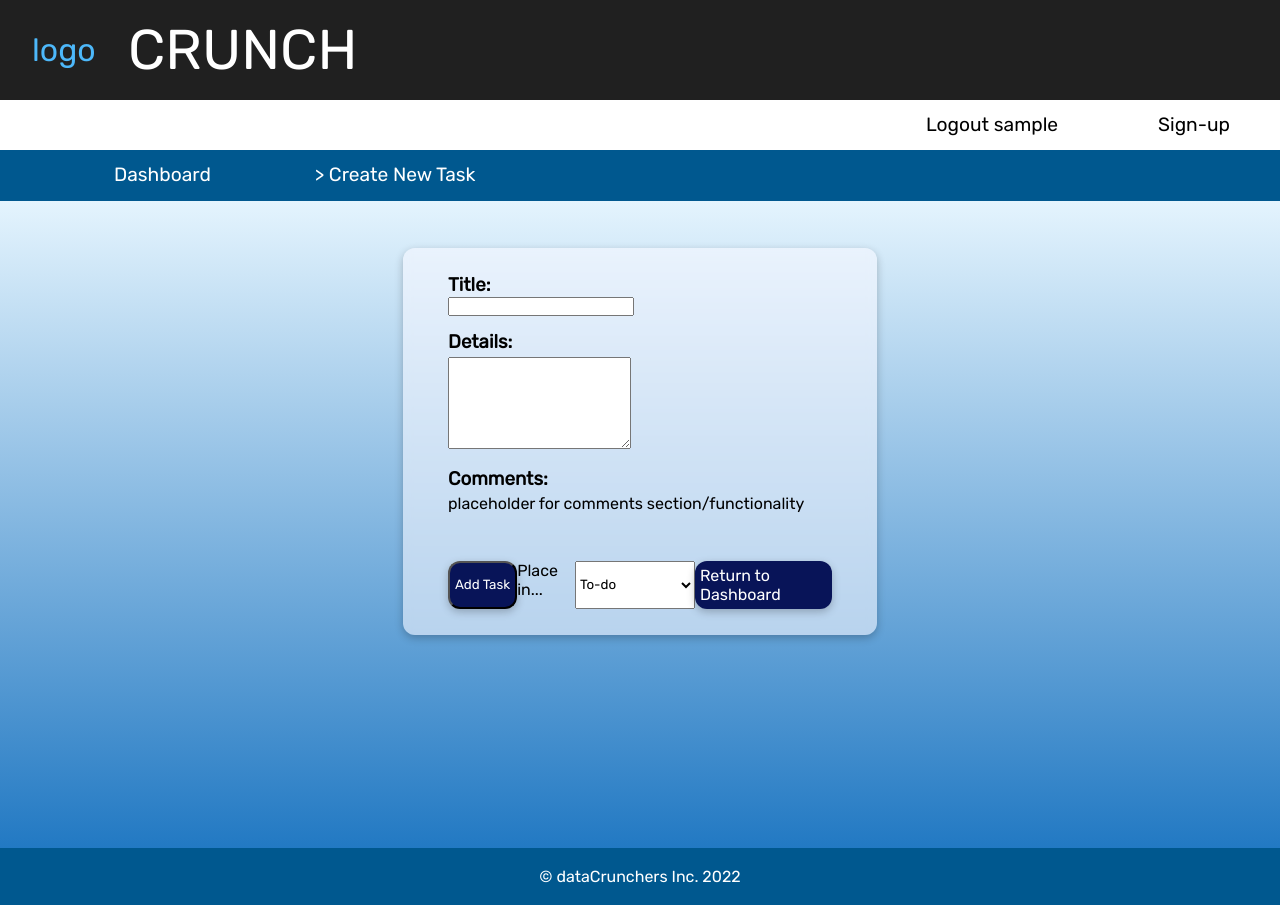
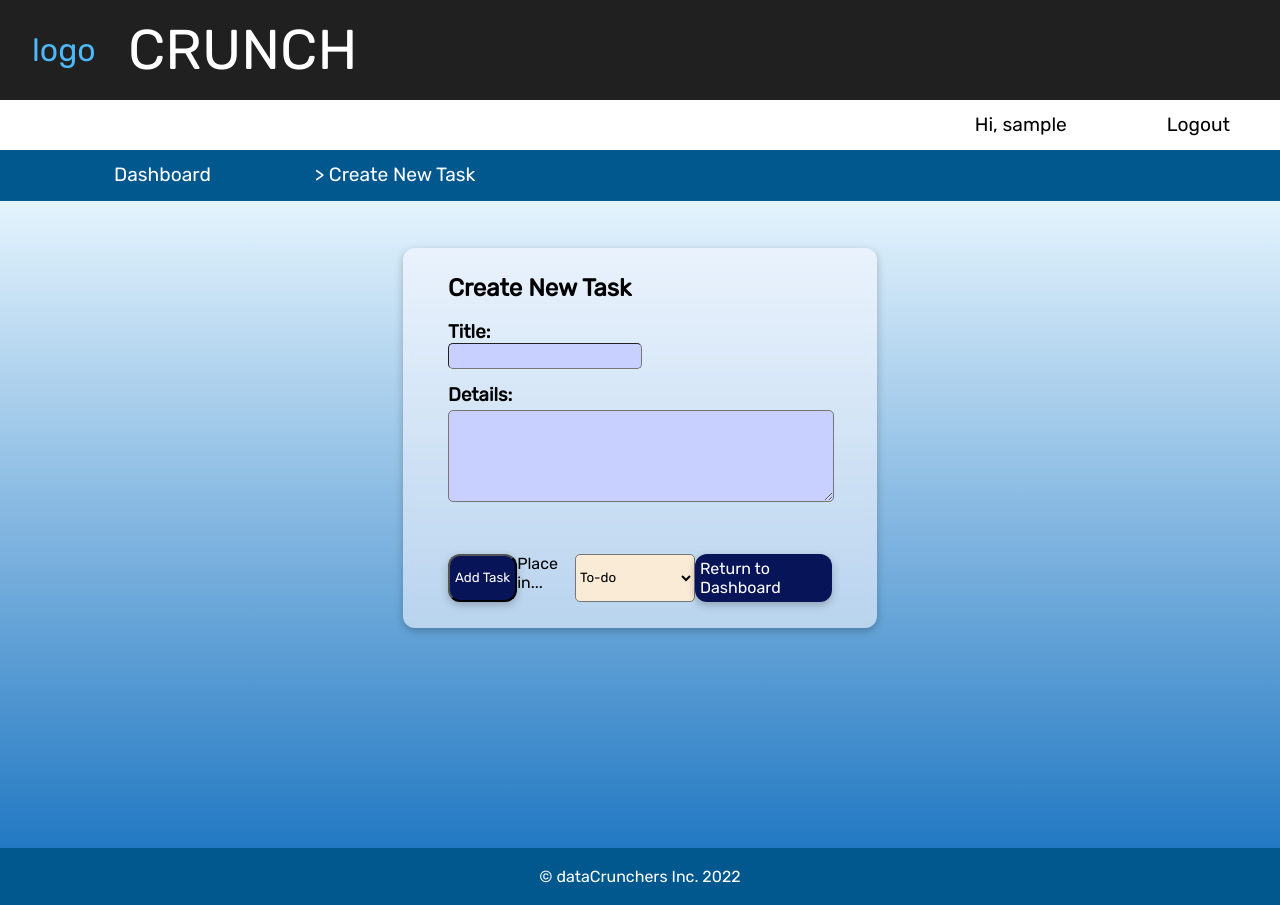
Before and after one commit to zgazjuk/dataCrunchers, a Flask app: page /new in a window 1280 px wide. Run offline with Flask 2, Linux system fonts and the light colour scheme; a user stored in the database is signed in.

Commit message:
Added comment functionality, minor CSS cleanup, improved user view context

```diff
--- a/app.py
+++ b/app.py
@@ -9,7 +9,8 @@ from models import Task as Task
 from flask import session
 import bcrypt
 from models import User as User
-from forms import LoginForm, NewTaskForm, RegisterForm
+from models import Comment as Comment
+from forms import LoginForm, NewTaskForm, RegisterForm, CommentForm
 import re
 
 
@@ -34,8 +35,10 @@ def dashboard():
 
 @app.route('/<task_id>')
 def get_task(task_id):
-    task = db.session.query(Task).filter_by(id=task_id).one()
-    return render_template('task-details.html', task = task, user=session['user'])
+    comment_form = CommentForm()
+
+    task = db.session.query(Task).filter_by(id=task_id).first()
+    return render_template('task-details.html', task = task, user=session['user'], form=comment_form)
 
 @app.route('/new', methods=['GET', 'POST'])
 def new_task():
@@ -62,10 +65,13 @@ def new_task():
 
 @app.route('/edit/<task_id>', methods=['GET', 'POST'])
 def edit_task(task_id):
+    comment_form = CommentForm()
+
     if request.method == 'POST':
         name = request.form['name']
         description = request.form['description']
         section = request.form['task-details-moveto']
+        print(task_id)
         task = db.session.query(Task).filter_by(id=task_id).one()
         task.name = name
         task.description = description
@@ -77,7 +83,7 @@ def edit_task(task_id):
         return redirect(url_for('dashboard'))
     else:
         task = db.session.query(Task).filter_by(id=task_id).one()
-        return render_template('new.html', task = task, user=session['user'])
+        return render_template('new.html', task = task, user=session['user'], form=comment_form)
 
 @app.route('/delete/<task_id>', methods=['POST'])
 def delete_task(task_id):
@@ -113,14 +119,14 @@ def create_account():
         # show user dashboard view
         return redirect(url_for('dashboard'))
 
-    return render_template('create_account.html', form=form, user=session['user'])
+    return render_template('create_account.html', form=form)
 
 @app.route('/login', methods=['GET', 'POST'])
 def user_login():
     login_form = LoginForm() # Getting refernece to the LoginForm from forms.py
     # validate_on_submit only validates using POST
     if login_form.validate_on_submit():
-        # we know user exists. We can use one()
+        # we know user exists. can use one()
         the_user = db.session.query(User).filter_by(email=request.form['email']).one()
         # user exists check password entered matches stored password
         if bcrypt.checkpw(request.form['password'].encode('utf-8'), the_user.password):
@@ -145,5 +151,22 @@ def logout():
 
     return redirect(url_for('user_login'))
 
+@app.route('/<task_id>/comment', methods=['POST'])
+def new_comment(task_id):
+    if session.get('user'):
+        comment_form = CommentForm()
+
+        if comment_form.validate_on_submit():
+            comment_text = request.form['comment']
+            new_record = Comment(comment_text, int(task_id), session['user_id'])
+            db.session.add(new_record)
+            db.session.commit()
+
+        return redirect(url_for('get_task', task_id=task_id))
+
+    else:
+        return redirect(url_for('login'))
+
+
 
 app.run(host=os.getenv('IP', '127.0.0.1'),port=int(os.getenv('PORT', 5000)),debug=True)
--- a/forms.py
+++ b/forms.py
@@ -1,5 +1,5 @@
 from flask_wtf import FlaskForm
-from wtforms import StringField, PasswordField, SubmitField
+from wtforms import StringField, PasswordField, SubmitField, TextAreaField
 from wtforms.validators import Length, DataRequired, EqualTo, Email, Regexp
 from wtforms import ValidationError
 from models import User
@@ -59,3 +59,24 @@ class NewTaskForm(FlaskForm):
                                                 Length(max=60),DataRequired('Required')])
     task_details = StringField('Title', validators=[Regexp('/^.{10,}$/', message="Title must be at least 10 characters and cannot only be whitespace."),
                                                 Length(max=1000),DataRequired('Required')])
+
+class CommentForm(FlaskForm):
+    class Meta:
+        csrf = False
+
+    comment = TextAreaField('New Comment:', validators=[Length(min=1, max=256)])
+
+    submit = SubmitField('Submit New Comment')
+
+
+
+# class Comment(db.Model):
+#     id = db.Column(db.Integer, primary_key=True)
+#     date_posted = db.Column(db.DateTime, nullable=False)
+#     content = db.Column(db.VARCHAR, nullable=False)
+#     user_id = db.Column(db.Integer, db.ForeignKey("user.id"), nullable=False)
+
+#     def __init__(self, content, note_id, user_id):
+#         self.date_posted = datetime.date.today()
+#         self.content = content
+#         self.user_id = user_id
--- a/static/css/task-details.css
+++ b/static/css/task-details.css
@@ -28,7 +28,9 @@
     margin-bottom: 1%;
 }
 
-.task-details-moveto-label {
+.task-details-moveto {
+    border-radius: 5px;
+    background-color: antiquewhite;
 }
 
 .task-details-button {
@@ -78,3 +80,41 @@
     flex-direction: row;
     justify-content: space-between;
 }
+
+.task-comments-section {
+    padding-bottom: 2.5%;
+}
+
+.task-comment {
+    padding: 0.5% 0;
+}
+
+.task-details-comments {
+    border-radius: 12px;
+}
+
+.comment-submit-button {
+    border-radius: 12px;
+}
+
+.new-task-title {
+    border-radius: 5px;
+    border-width: 1px;
+    width: 50%;
+    height: 3vh;
+    background-color:rgb(200, 208, 255);
+}
+
+.new-task-details {
+    width: 100%;
+    border-radius: 5px;
+    background-color: rgb(200, 208, 255);
+}
+
+.new-comment-form {
+    padding-top: 1.5em;
+}
+
+.new-task-header {
+    padding-bottom: 5%;
+}
--- a/templates/dashboard.html
+++ b/templates/dashboard.html
@@ -26,8 +26,8 @@
             </div> -->
             <div class="nav-right">
                 <ul class="user-nav">
-                    <li><a href="logout" class="user-nav-link">Logout {{ user }}</a></li>
-                    <li><a href="signup" class="user-nav-link">Sign-up</a></li>
+                    <li><a href="#" class="user-nav-link">Hi, {{user}}</a></li>
+                    <li><a href="logout" class="user-nav-link">Logout</a></li>
                 </ul>
             </div>
         </nav>
--- a/templates/new.html
+++ b/templates/new.html
@@ -22,8 +22,8 @@
             </div>
             <div class="nav-right">
               <ul class="user-nav">
-                  <li><a href="logout" class="user-nav-link">Logout {{ user }}</a></li>
-                  <li><a href="signup" class="user-nav-link">Sign-up</a></li>
+                  <li><a href="#" class="user-nav-link">Hi, {{user}}</a></li>
+                  <li><a href="logout" class="user-nav-link">Logout</a></li>
               </ul>
           </div>
         </nav>
@@ -45,6 +45,7 @@
         <form action="new" method="post">
       {% endif %}
         <div id="task-details-card">
+            <h2 class="new-task-header">Create New Task</h2>
             {% with messages = get_flashed_messages() %}
               {% if messages %}
                 {% for message in messages %}
@@ -53,19 +54,17 @@
               {% endif %}
             {% endwith %}
             <h3 class="task-details-title"> Title: </h3>
-            <input type="text" name="name" value="{% if task %}{{task.name}}{% endif %}"/>
+            <input type="text" name="name" value="{% if task %}{{task.name}}{% endif %}" class="new-task-title"/>
             <h3 class="task-details-section-header">Details:</h3>
               <div class="task-details-bodytext">
-                <textarea name="description" rows="6" cols="0">
+                <textarea name="description" rows="6" cols="0" class="new-task-details">
                 {% if task %}
                   {{ task.description }}
                 {% endif %}
                 </textarea>
               </div>
-              <h3 class="task-details-section-header">Comments:</h3>
-            <div class="task-details-comments">
-                placeholder for comments section/functionality
-            </div>
+              <!-- <h3 class="task-details-section-header">Comments:</h3> -->
+
             <div class="task-details-buttons-row">
                 {% if task %}
                   <input type="submit" value="Save Task" class="task-details-button"/>
```
Also changed, not shown: models.py (+15 -0 lines), templates/task-details.html (+17 -5 lines).
